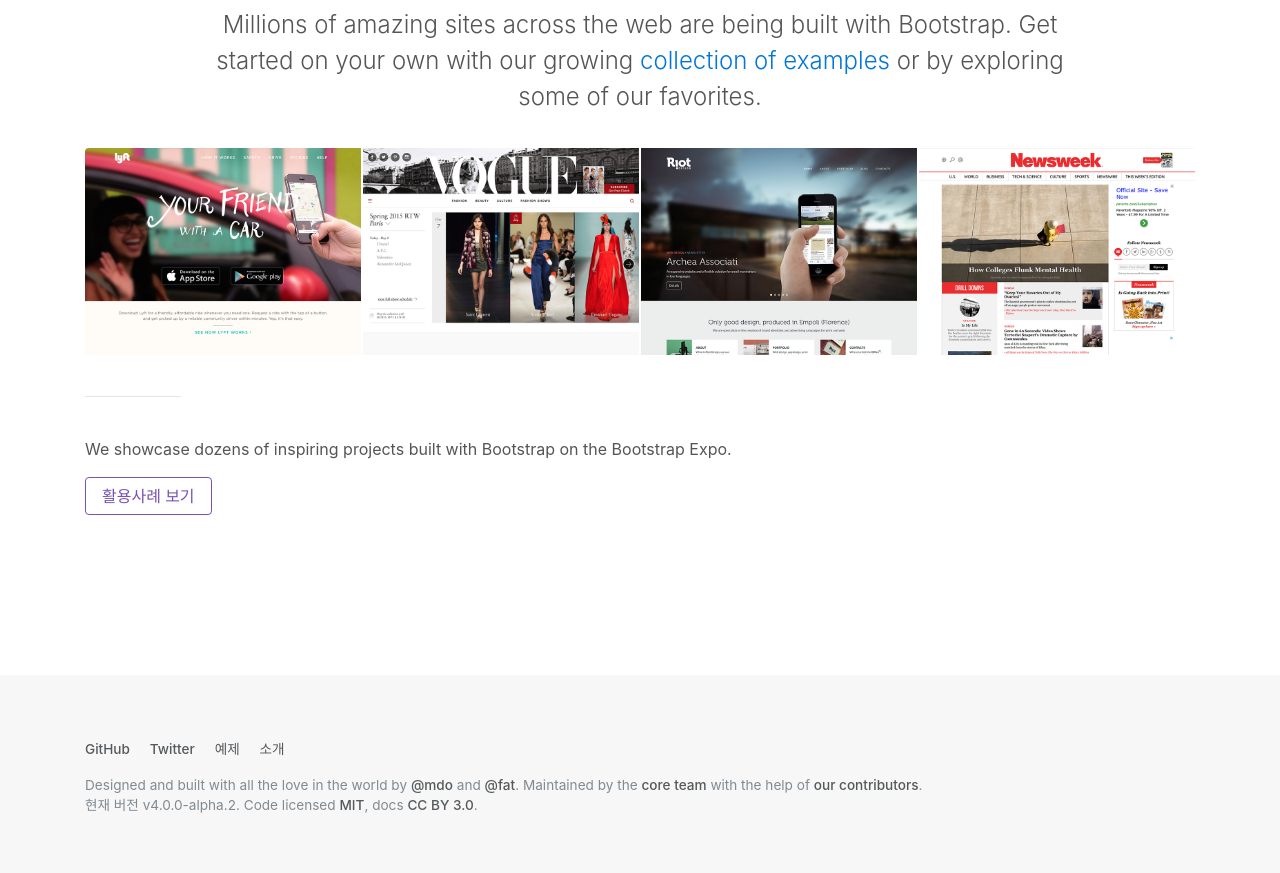
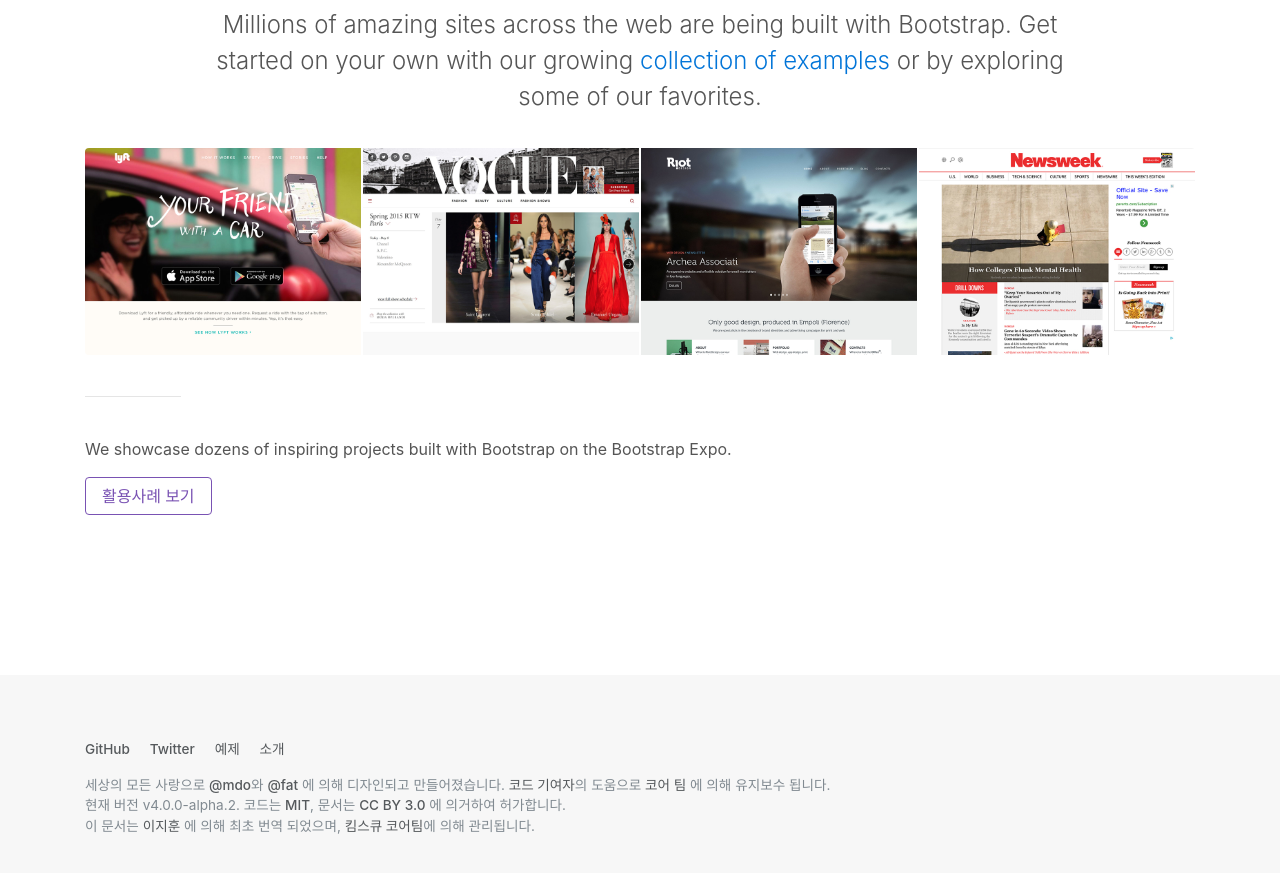
Before and after one commit to kimsQ/bs4-translation, a Jekyll site: the page built from docs/index.html, in a window 1280 px wide and 900 px high, scrolled down 3296 px. Shown: the top 873 px of the window. Built offline with Jekyll 4.4.1, drawn with Linux system fonts in a browser that asks for light colours; comment, search, counter and statistics services are not loaded.

Commit message:
풋터 번역

```diff
--- a/docs/_includes/footer.html
+++ b/docs/_includes/footer.html
@@ -6,8 +6,9 @@
       <li><a href="{{ site.baseurl }}/examples/">예제</a></li>
       <li><a href="{{ site.baseurl }}/about/history/">소개</a></li>
     </ul>
-    <p>Designed and built with all the love in the world by <a href="https://twitter.com/mdo" target="_blank">@mdo</a> and <a href="https://twitter.com/fat" target="_blank">@fat</a>. Maintained by the <a href="https://github.com/orgs/twbs/people">core team</a> with the help of <a href="https://github.com/twbs/bootstrap/graphs/contributors">our contributors</a>.</p>
-    <p>현재 버전 v{{ site.current_version }}. Code licensed <a rel="license" href="https://github.com/twbs/bootstrap/blob/master/LICENSE" target="_blank">MIT</a>, docs <a rel="license" href="https://creativecommons.org/licenses/by/3.0/" target="_blank">CC BY 3.0</a>.</p>
+    <p>세상의 모든 사랑으로 <a href="https://twitter.com/mdo" target="_blank">@mdo</a>와 <a href="https://twitter.com/fat" target="_blank">@fat</a> 에 의해 디자인되고 만들어졌습니다. <a href="https://github.com/twbs/bootstrap/graphs/contributors">코드 기여자</a>의 도움으로 <a href="https://github.com/orgs/twbs/people">코어 팀</a> 에 의해 유지보수 됩니다.</p>
+    <p>현재 버전 v{{ site.current_version }}. 코드는 <a rel="license" href="https://github.com/twbs/bootstrap/blob/master/LICENSE" target="_blank">MIT</a>, 문서는 <a rel="license" href="https://creativecommons.org/licenses/by/3.0/" target="_blank">CC BY 3.0</a> 에 의거하여 허가합니다.</p>
+    <p>이 문서는 <a href="https://www.facebook.com/zeroion">이지훈</a> 에 의해 최초 번역 되었으며,  <a href="https://github.com/orgs/kimsq/people">킴스큐 코어팀</a>에 의해 관리됩니다.   </p>
   </div>
 </footer>
 
```
